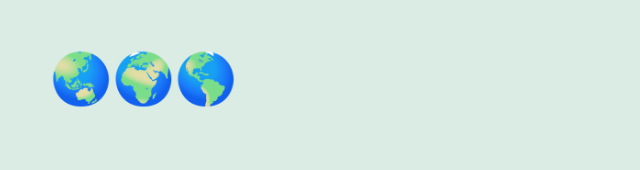
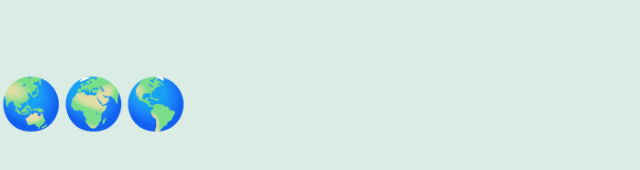
Before and after one commit to iankirschner/iank.co, a plain HTML site: page index.html in a window 1280 px wide. Shown: the whole page, without its empty margins (0-640 px from the left). Drawn offline with Linux system fonts and the light colour scheme.

Commit message:
Update index.html

```diff
--- a/index.html
+++ b/index.html
@@ -9,7 +9,7 @@ body {
 background-color: #dbece5;
 font-family: 'Courier New', monospace;
 font-size: 50px;
-margin: 50px;
+margin: 75px auto 50px;
 }
 
 </style>
```
